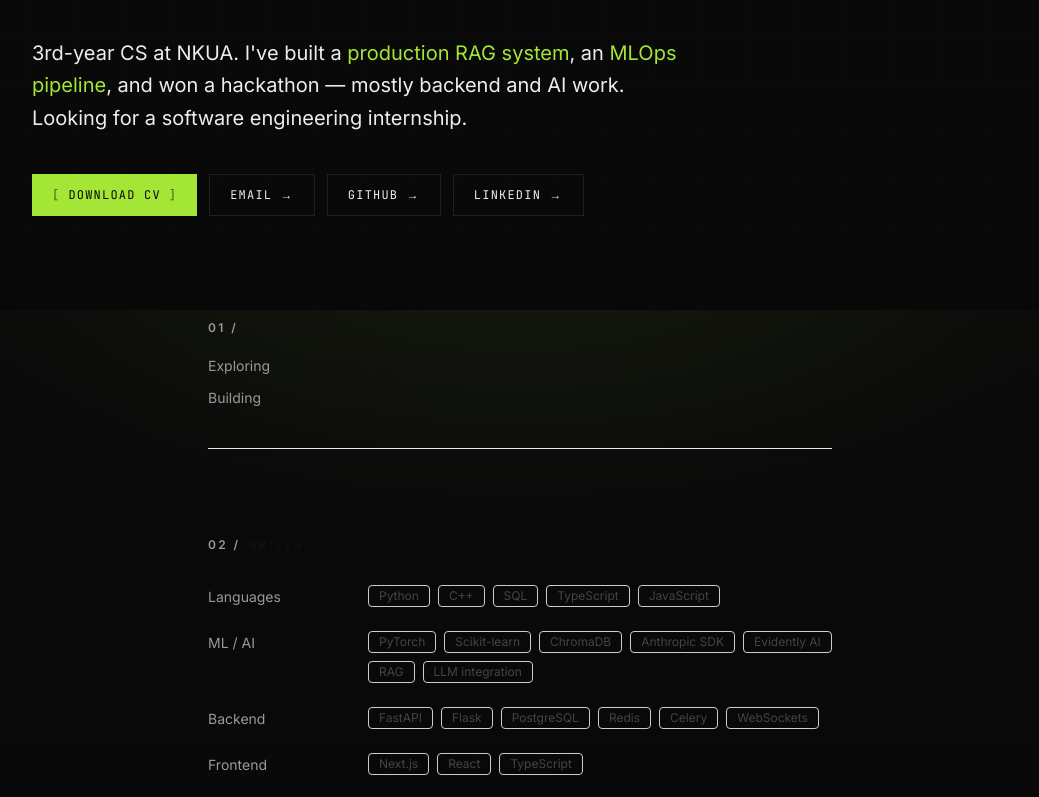
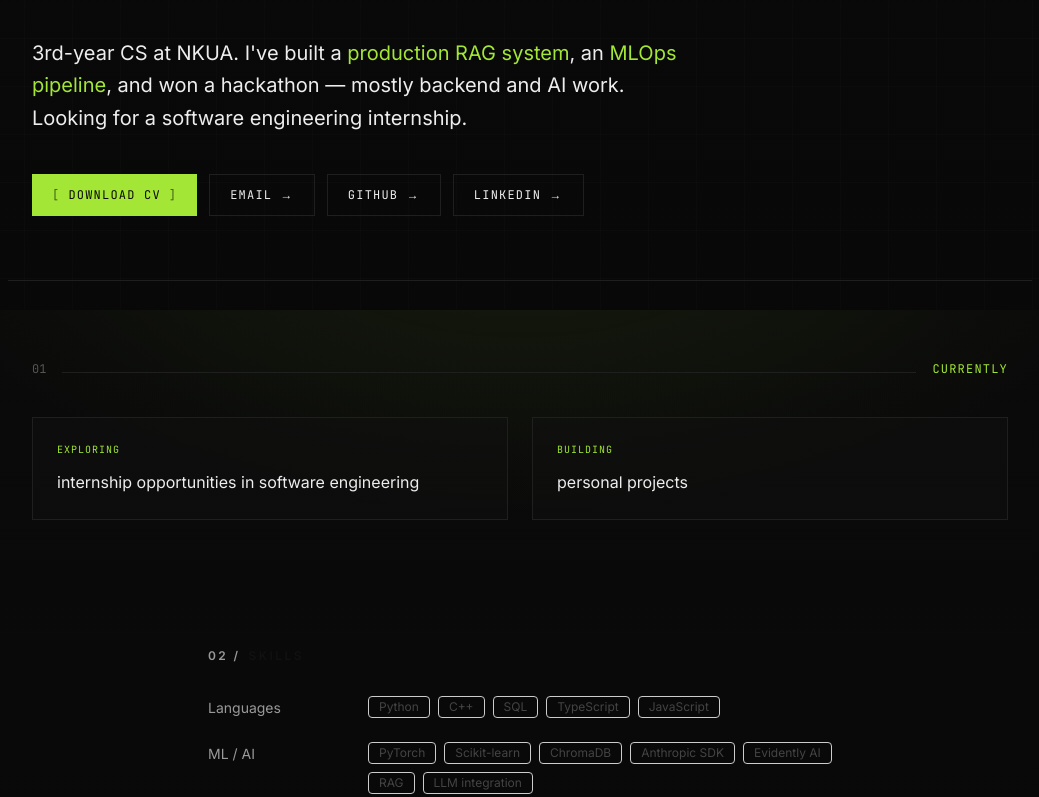
Before and after one commit to georgebon5/personal-website, a Next.js app: page /personal-website/ in a window 1280 px wide. Shown: the part 490-1287 px from the top of the page, without its empty margins (120-1159 px from the left). Built offline with nearby package versions, Linux system fonts and the light colour scheme.

Commit message:
feat(currently): convert to   bordered dark cards with hover state

```diff
--- a/app/components/Currently.tsx
+++ b/app/components/Currently.tsx
@@ -1,21 +1,30 @@
 export default function Currently() {
+  const items = [
+    { label: "exploring", value: "internship opportunities in software engineering" },
+    { label: "building", value: "personal projects" },
+  ];
+
   return (
-    <section className="max-w-2xl mx-auto px-6 py-10">
-      <p className="text-xs tracking-[0.2em] text-[#111111] font-semibold uppercase mb-5"><span className="text-[#999999] mr-2">01 /</span>Currently</p>
+    <section className="max-w-5xl mx-auto px-6 py-20 border-t border-[#1f1f1f]">
+      <div className="flex items-baseline gap-4 mb-10">
+        <span className="font-mono text-xs text-[#555555]">01</span>
+        <span className="h-px flex-grow bg-[#1f1f1f]" />
+        <h2 className="font-mono text-xs tracking-widest text-[#a3e635] uppercase">currently</h2>
+      </div>
 
-      <div className="space-y-3">
-        {[
-          { label: "Exploring", value: "internship opportunities in software engineering." },
-          { label: "Building", value: "personal projects" },
-        ].map((item) => (
-          <div key={item.label} className="flex gap-4 text-sm">
-            <span className="text-[#999999] w-20 shrink-0">{item.label}</span>
-            <span className="text-[#111111]">{item.value}</span>
+      <div className="grid md:grid-cols-2 gap-6">
+        {items.map((item) => (
+          <div
+            key={item.label}
+            className="border border-[#1f1f1f] bg-[#121212]/40 p-6 hover:border-[#a3e635]/40 transition-colors"
+          >
+            <p className="font-mono text-[10px] tracking-widest text-[#a3e635] uppercase mb-3">
+              {item.label}
+            </p>
+            <p className="text-[#ededed] text-base leading-relaxed">{item.value}</p>
           </div>
         ))}
       </div>
-
-      <hr className="mt-10 border-[#e8e8e8]" />
     </section>
   );
 }
```
